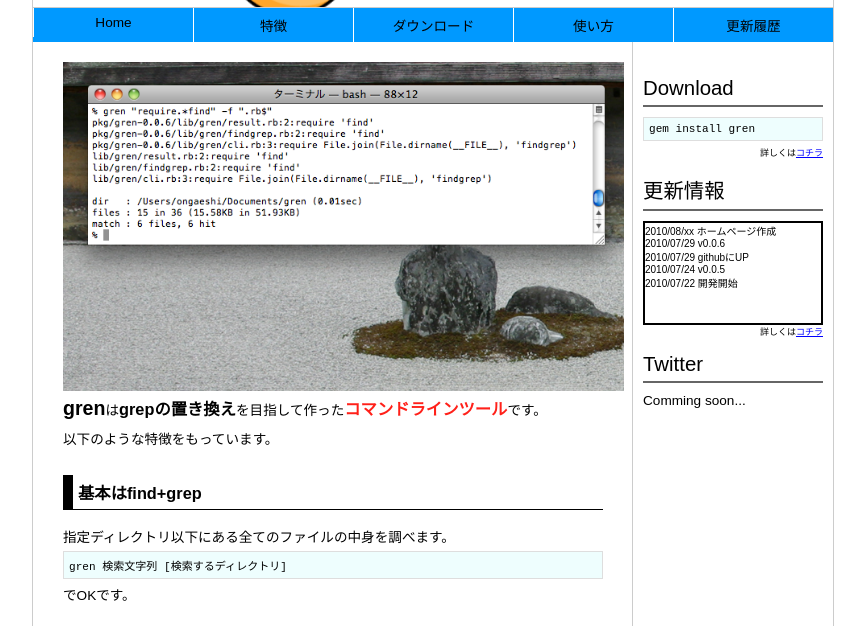
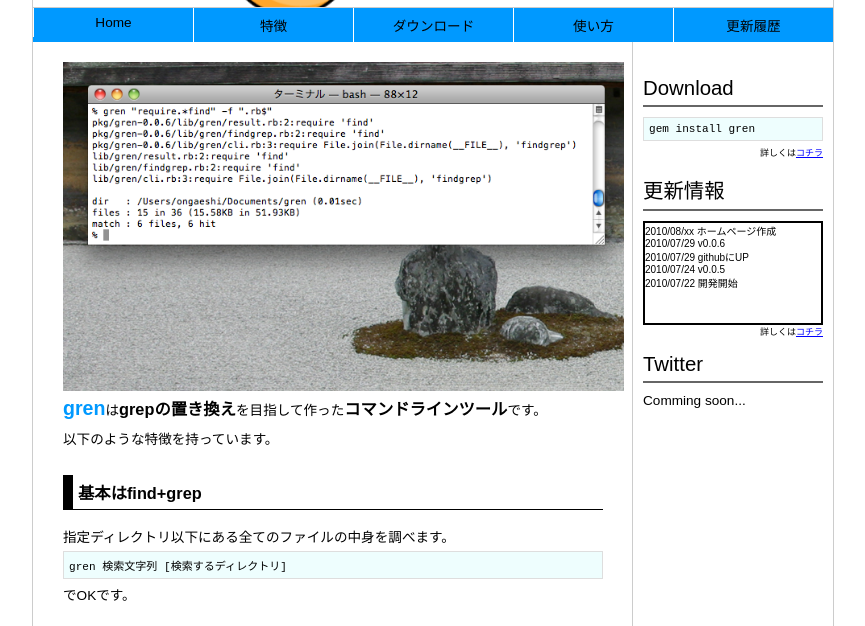
Before and after one commit to ongaeshi/gren, a plain HTML site: page ja/index.html in a window 1280 px wide. Shown: the part 135-761 px from the top of the page, without its empty margins (207-1072 px from the left). Drawn offline with Linux system fonts and the light colour scheme.

Commit message:
色変更

```diff
--- a/ja/index.html
+++ b/ja/index.html
@@ -34,8 +34,8 @@
 
       <div id="contents" class="left_column">
         <p><img style="width: 561px; height: 329px;" alt="openning" src="../img/openning.png"></p>
-        <p><big style="font-weight: bold;"><big>gren</big></big>は<big style="font-weight: bold;">grepの置き換え</big>を目指して作った<big style="color: rgb(255, 32, 25); font-weight: bold;">コマンドラインツール</big>です。</p>
-        <p>以下のような特徴をもっています。</p>
+        <p><big style="color: #0099FF; font-weight: bold;"><big>gren</big></big>は<big style="font-weight: bold;">grepの置き換え</big>を目指して作った<big style="font-weight: bold;">コマンドラインツール</big>です。</p>
+        <p>以下のような特徴を持っています。</p>
 
         <h2>基本はfind+grep</h2>
 指定ディレクトリ以下にある全てのファイルの中身を調べます。
```
